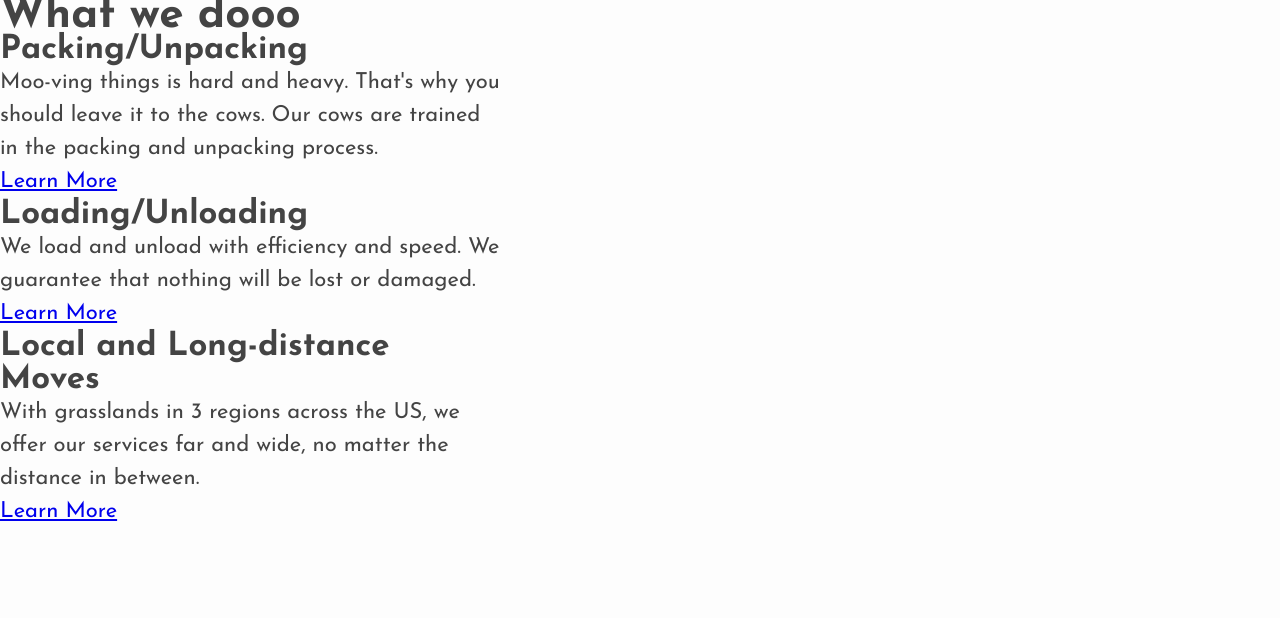
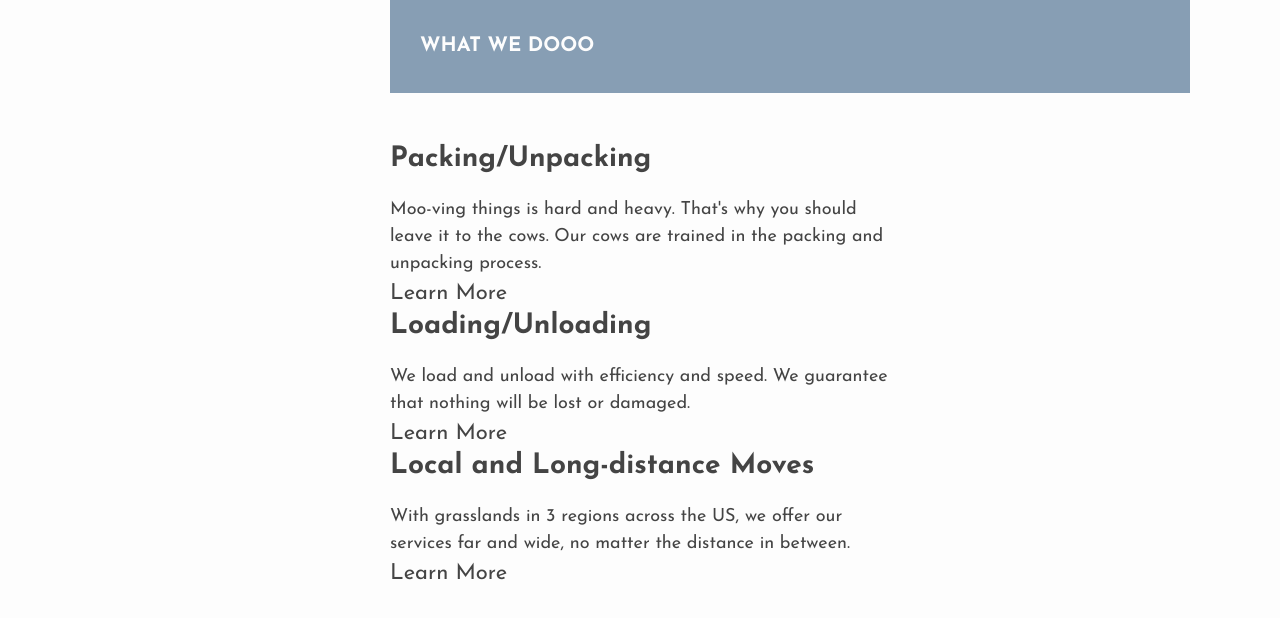
Before and after one commit to qitofu/exercise-13, a plain HTML site: page index.html in a window 1280 px wide. Drawn offline with Linux system fonts and the light colour scheme.

Commit message:
added p, h2, and a

```diff
--- a/style.css
+++ b/style.css
@@ -12,7 +12,37 @@ html {
 	color: #444444;
 }
 
+header {
+  width: 800px;
+	margin-bottom: 50px;
+	padding: 30px;
+	background-color: #879eb4;
+	color:  #fdfdfd;
+	font-size: 10px;
+	text-transform: uppercase;
+
+}
 
 body {
   width: 500px;
+  margin: auto;
 }
+
+h2 {
+font-size: 28px;
+font-weight: 700;
+margin-bottom: 20px;
+}
+
+p {
+	font-size: 18px;
+	line-height: 1.5em;
+}
+
+a {
+	color:  #444444;
+	text-decoration: none;
+}
+
+a:hover {
+	color: #FFD0A6;
```
